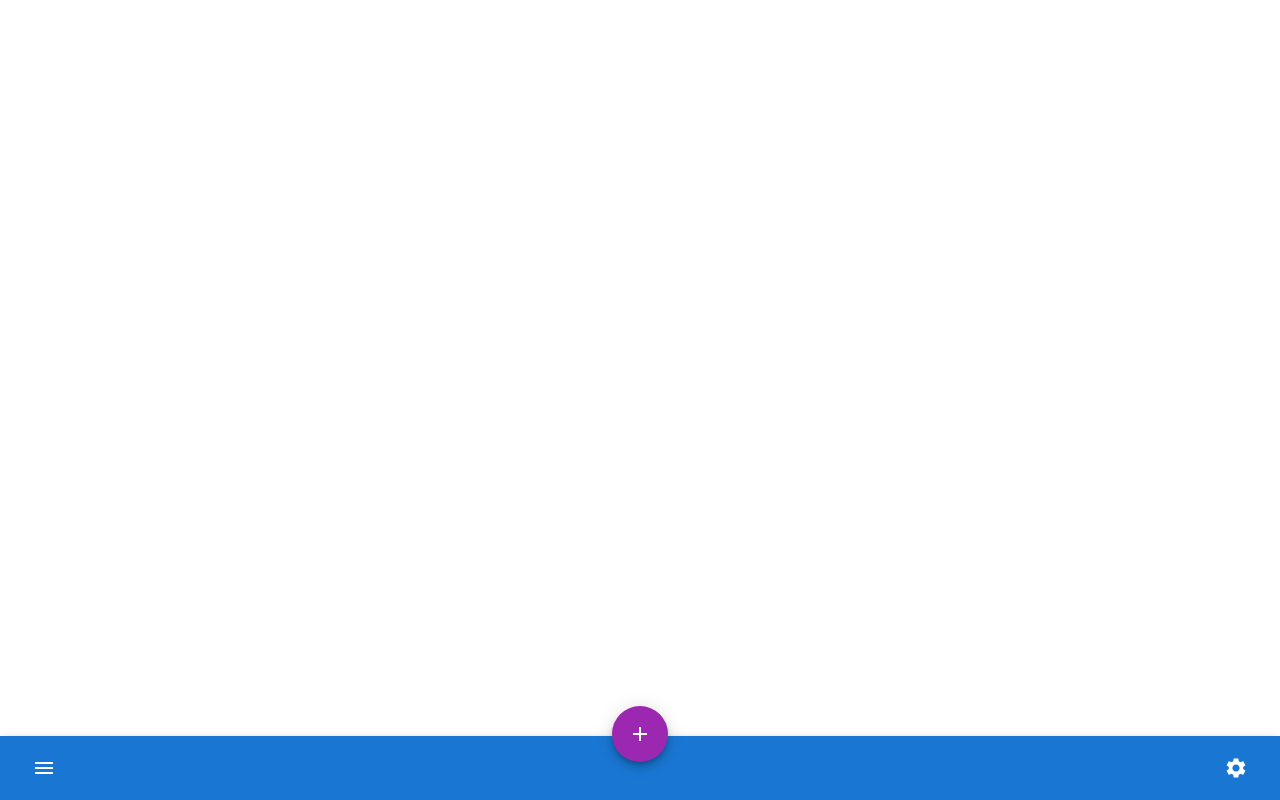
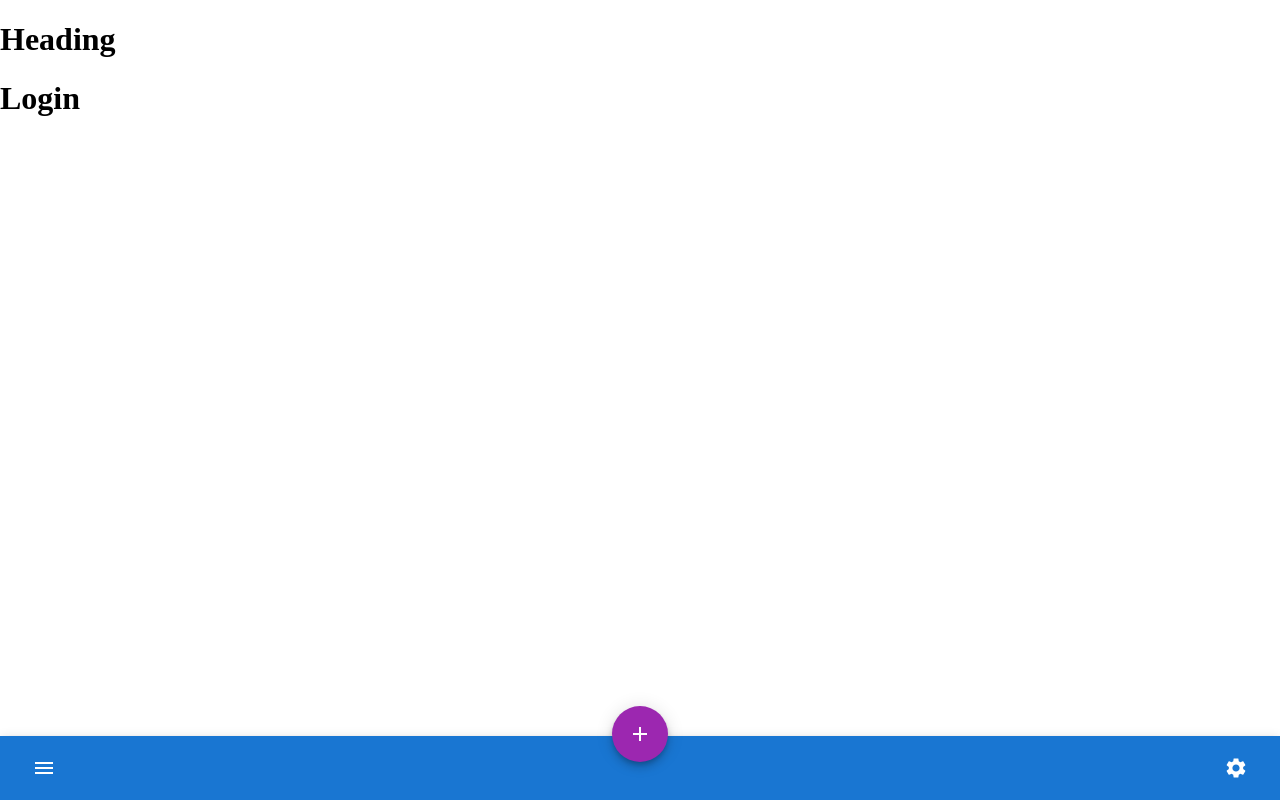
Before and after one commit to malakivandas/city-keep, a React (Create React App) app in the folder client/: page /login in a window 1280 px wide. Before the commit this address had no page. Built offline with nearby package versions, Linux system fonts and the light colour scheme; the HTML template or start-up script is replaced by a standard one.

Commit message:
Private Outlet

```diff
--- a/client/src/App.jsx
+++ b/client/src/App.jsx
@@ -3,17 +3,31 @@ import { BrowserRouter as Router, Routes, Route } from 'react-router-dom';
 
 //Components
 import Navbar from './components/layout/Navbar';
+import Heading from './components/layout/Heading';
+import PrivateOutlet from './components/routing/PrivateOutlet';
 import ReportsPage from './components/pages/ReportsPage';
 import SettingsPage from './components/pages/SettingsPage';
+import Login from './components/auth/Login';
+import Register from './components/auth/Register';
 
 function App() {
+  const isAuthenticated = true;
+
   return (
     <Router>
+      <Heading />
       <Routes>
-        <Route path="/" element={<ReportsPage />} />
-        <Route path="/settings" element={<SettingsPage />} />
+        <Route path="login" element={<Login />} />
+        <Route path="register" element={<Register />} />
+        <Route
+          path="/"
+          element={<PrivateOutlet isAuthenticated={isAuthenticated} />}
+        >
+          <Route path="reports" element={<ReportsPage />} />
+          <Route path="settings" element={<SettingsPage />} />
+        </Route>
       </Routes>
-      <Navbar />
+      {isAuthenticated && <Navbar />}
     </Router>
   );
 }
--- /dev/null
+++ b/client/src/components/auth/Login.jsx
@@ -0,0 +1,11 @@
+import React from 'react';
+
+export const Login = () => {
+  return (
+    <div>
+      <h1>Login</h1>
+    </div>
+  );
+};
+
+export default Login;
--- /dev/null
+++ b/client/src/components/auth/Register.jsx
@@ -0,0 +1,11 @@
+import React from 'react';
+
+export const Register = () => {
+  return (
+    <div>
+      <h1>Register</h1>
+    </div>
+  );
+};
+
+export default Register;
--- /dev/null
+++ b/client/src/components/layout/Heading.jsx
@@ -0,0 +1,11 @@
+import React from 'react';
+
+export const Heading = () => {
+  return (
+    <div>
+      <h1>Heading</h1>
+    </div>
+  );
+};
+
+export default Heading;
--- a/client/src/components/layout/Navbar.jsx
+++ b/client/src/components/layout/Navbar.jsx
@@ -25,7 +25,7 @@ export default function Navbar() {
   return (
     <AppBar position="fixed" color="primary" sx={{ top: 'auto', bottom: 0 }}>
       <Toolbar>
-        <StyledLink to="/">
+        <StyledLink to="/reports">
           <IconButton color="inherit">
             <MenuIcon />
           </IconButton>
--- /dev/null
+++ b/client/src/components/routing/PrivateOutlet.jsx
@@ -0,0 +1,8 @@
+import React from 'react';
+import { Navigate, Outlet } from 'react-router-dom';
+
+export const PrivateOutlet = ({ isAuthenticated }) => {
+  return isAuthenticated ? <Outlet /> : <Navigate to="/login" />;
+};
+
+export default PrivateOutlet;
```
